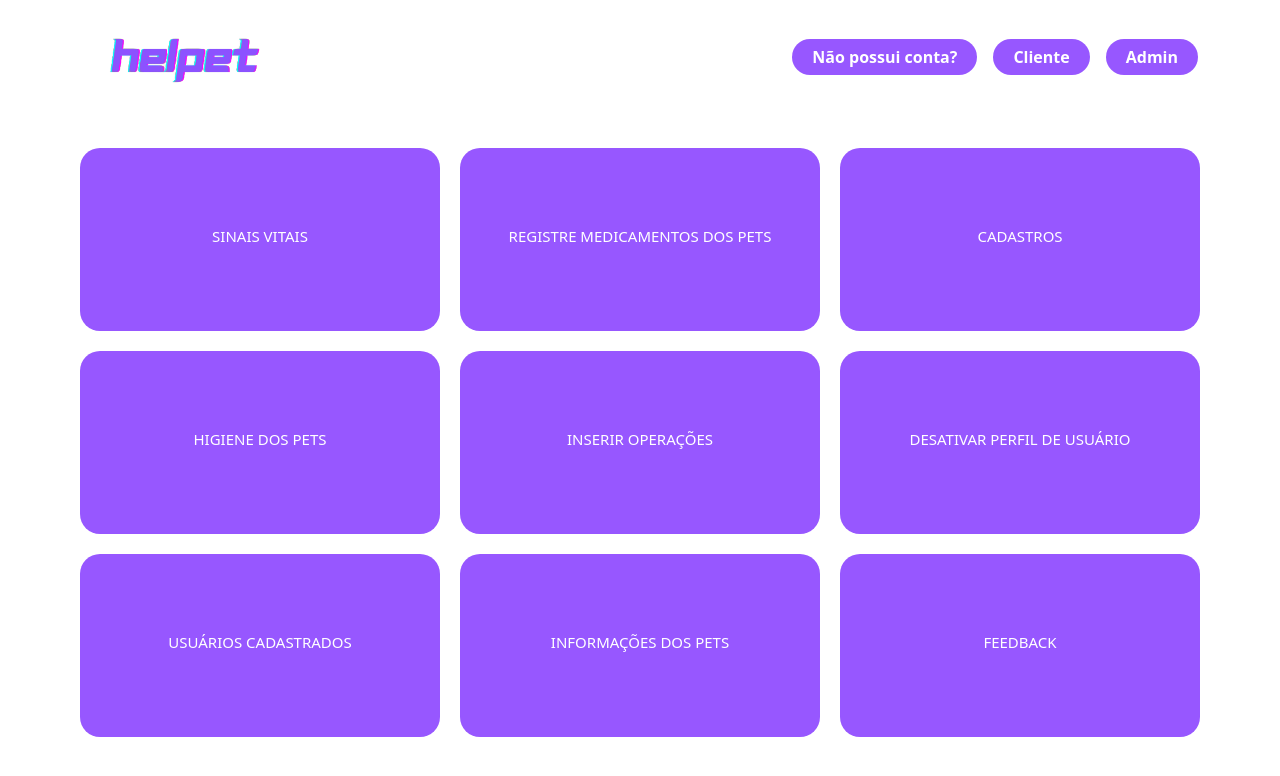
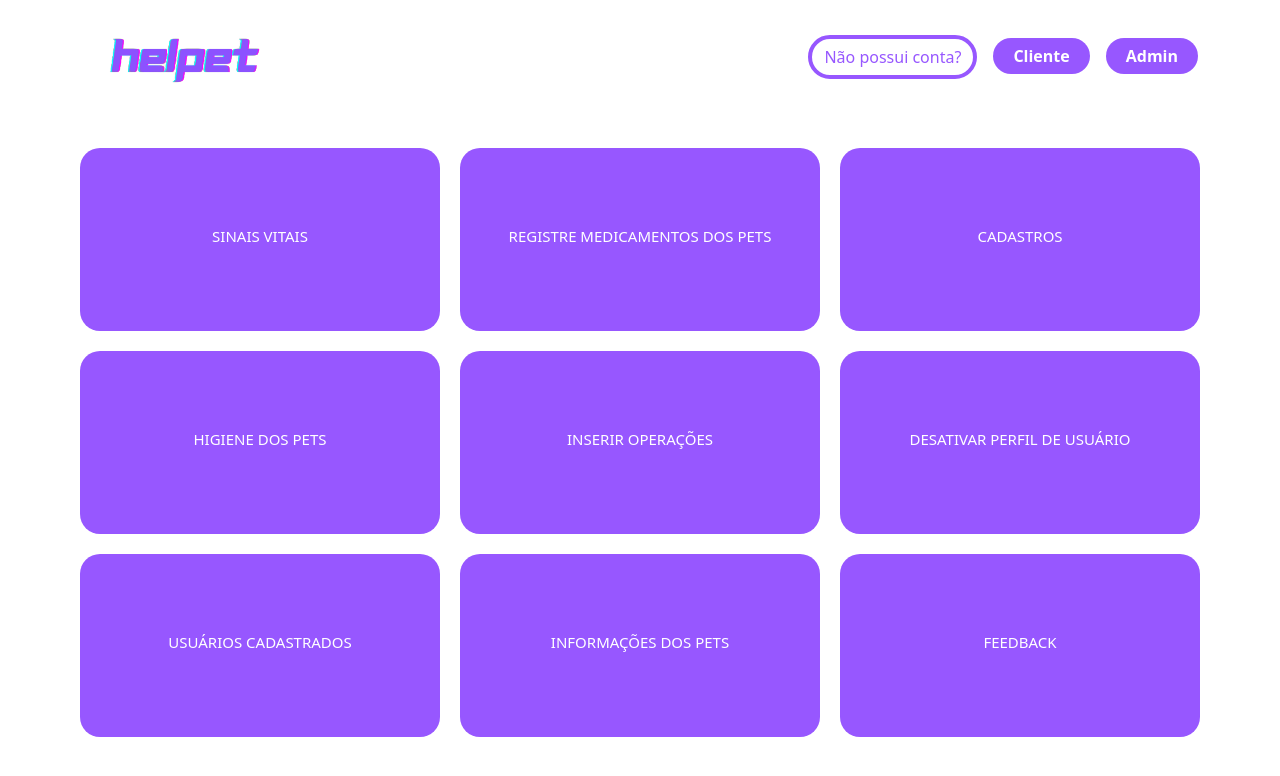
Before and after one commit to LucasAlmeida-jpg/helpet, a Vue app: page /admin in a window 1280 px wide. Shown: the top 776 px of the page. Built offline with nearby package versions, Linux system fonts and the light colour scheme.

Commit message:
adjustment button

```diff
--- a/src/App.vue
+++ b/src/App.vue
@@ -5,7 +5,8 @@
         <div><img class="helpet" src="../src/assets/logo_helpett.png" alt=""></div>
       </div>
       <div>
-        <button data-bs-toggle="modal" data-bs-target="#createAccount">Não possui conta?</button>
+        <button class="btn btn-secondary-account" data-bs-toggle="modal" data-bs-target="#createAccount">Não possui
+          conta?</button>
         <button class="mx-3" data-bs-toggle="modal" data-bs-target="#loginClient">Cliente</button>
         <button data-bs-toggle="modal" data-bs-target="#loginAdmin">Admin</button>
       </div>
@@ -169,6 +170,12 @@ button {
   font-weight: bold;
 }
 
+.btn-secondary-account {
+  border: #9757FF !important;
+  color: #9757FF !important;
+  border: 4px solid #9757FF !important;
+}
+
 footer {
   background-color: #9757FF;
   padding: 40px 100px;
```
